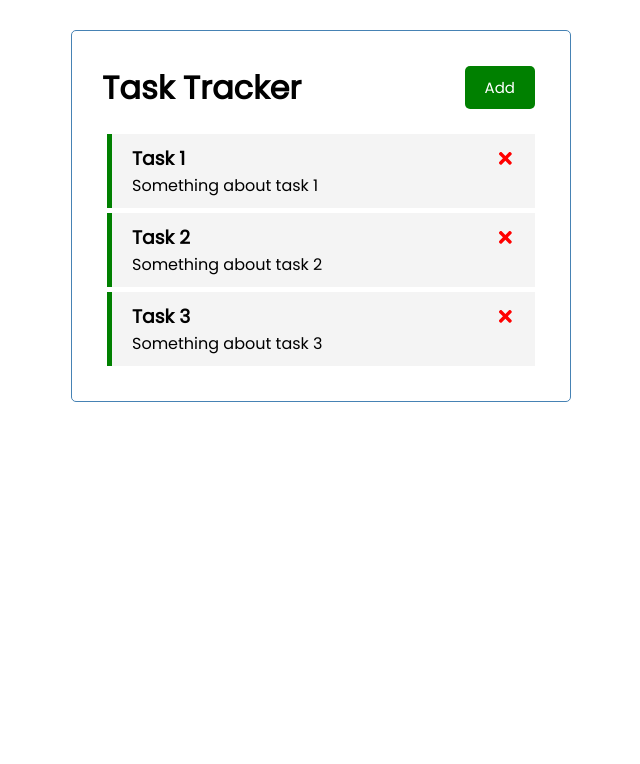
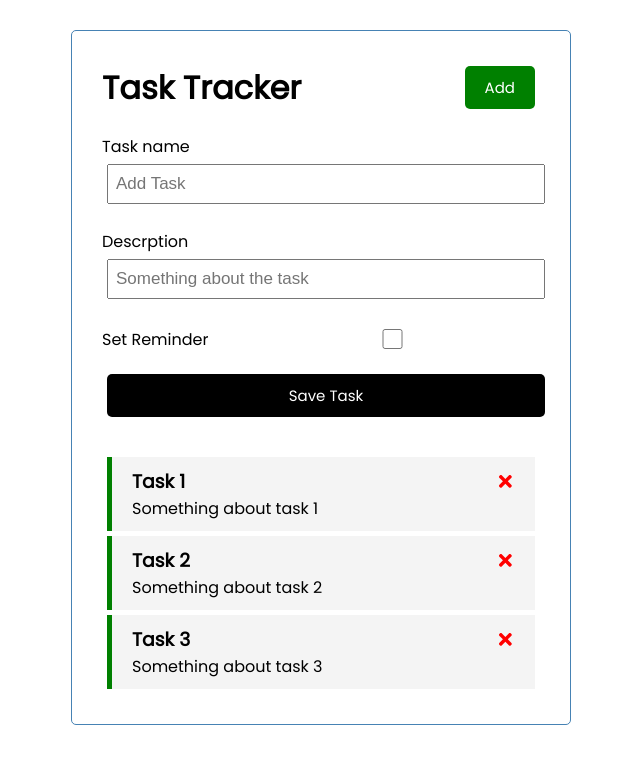
Before and after one commit to hardeylim/react-crash-course, a React (Create React App) app: page / in a window 1280 px wide. Shown: the top 764 px of the page, without its empty margins (319-959 px from the left). Built offline with nearby package versions, Linux system fonts and the light colour scheme.

Commit message:
Adds adding tasks

```diff
--- a/src/App.js
+++ b/src/App.js
@@ -2,26 +2,41 @@ import './App.css';
 import Header from "./components/Header";
 import Tasks from "./components/Tasks";
 import {useState} from "react";
+import AddTask from "./components/AddTask";
 
 function App() {
     const [tasks, setTasks] = useState([
         {
             id: 1,
             name: 'Task 1',
-            text: 'Something about task 1',
+            description: 'Something about task 1',
             reminder: true
         }, {
             id: 2,
             name: 'Task 2',
-            text: 'Something about task 2',
+            description: 'Something about task 2',
             reminder: true
         }, {
             id: 3,
             name: 'Task 3',
-            text: 'Something about task 3',
+            description: 'Something about task 3',
             reminder: true
         }
     ])
+
+    const addTask = (task) => {
+        console.log('On Add', task)
+        // const keys = tasks.map((task) => task.id)
+        // const sortedKeys = keys.sort((a, b) => a - b)
+        // const maxKey = sortedKeys[sortedKeys.length-1]
+
+        const maxKey = tasks.map((task) => task.id)
+                            .sort((a, b) => a - b)[tasks.length-1]
+
+        const newTask = {id: maxKey+1, ...task,}
+
+        setTasks([...tasks, newTask])
+    }
 
     const deleteTask = (id) => {
         console.log('On Delete', id)
@@ -42,6 +57,7 @@ function App() {
   return (
     <div className="container">
       <Header title={'Task Tracker'}></Header>
+      <AddTask onAdd={addTask}></AddTask>
         {tasks.length > 0 ?
             <Tasks tasks={tasks}
                    onToggle={toggleReminder}
--- /dev/null
+++ b/src/components/AddTask.js
@@ -0,0 +1,47 @@
+import {useState} from "react";
+
+const AddTask = ({onAdd}) => {
+    const [name, setName] = useState('')
+    const [description, setDescription] = useState('')
+    const [reminder, setReminder] = useState(false)
+
+    const onSubmit = (event) => {
+        event.preventDefault()
+        if(!name) {
+            alert(' Please add a task ')
+            return
+        }
+
+        onAdd({name, description, reminder})
+
+        setName('')
+        setDescription('')
+        setReminder(false)
+    }
+
+    return (
+        <form className={'add-form'} onSubmit={onSubmit}>
+            <div className={'form-control'}>
+                <label>Task name</label>
+                <input type={"text"} placeholder={'Add Task'}
+                       value={name} onChange={(event) => setName(event.target.value)}/>
+            </div>
+
+            <div className={'form-control '}>
+                <label>Descrption </label>
+                <input type={"text"} placeholder={'Something about the task'}
+                       value={description} onChange={(event) => setDescription(event.target.value)}/>
+            </div>
+
+            <div className={'form-control form-control-check'}>
+                <label>Set Reminder </label>
+                <input type={"checkbox"}
+                       value={reminder} onChange={(event) => setReminder(event.currentTarget.checked)}/>
+            </div>
+
+            <input type={"submit"} value={'Save Task'} className={'btn btn-block'}/>
+        </form>
+    )
+}
+
+export default AddTask
--- a/src/components/Task.js
+++ b/src/components/Task.js
@@ -9,7 +9,7 @@ const Task = ({task, onDelete, onToggle}) => {
                     onClick={() => onDelete(task.id)}
                     style={{color: 'red', cursor: 'pointer'}}></FaTimes>
             </h3>
-            <p> {task.text} </p>
+            <p> {task.description} </p>
         </div>
     </>
 }
```
